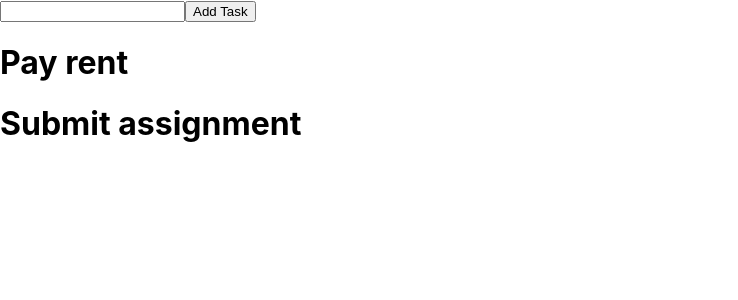
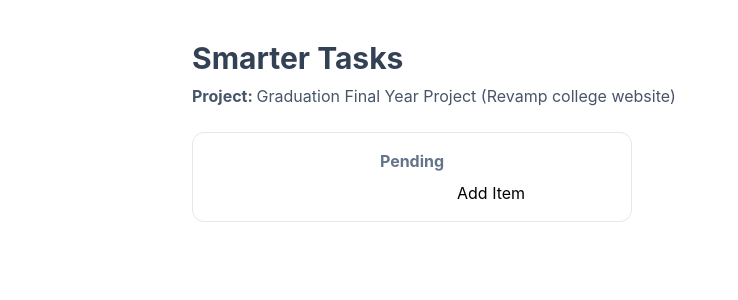
Before and after one commit to DipeshRaval/wd301, a React (Create React App) app in the folder smarter-tasks/: page / in a window 1280 px wide. Shown: the top 300 px of the page, without its empty margins (0-738 px from the left). Built offline with nearby package versions, Linux system fonts and the light colour scheme.

Commit message:
here we can create a task with their titles

```diff
--- a/smarter-tasks/package.json
+++ b/smarter-tasks/package.json
@@ -39,5 +39,8 @@
       "last 1 firefox version",
       "last 1 safari version"
     ]
+  },
+  "devDependencies": {
+    "tailwindcss": "^3.3.1"
   }
 }
--- a/smarter-tasks/src/App.tsx
+++ b/smarter-tasks/src/App.tsx
@@ -1,14 +1,12 @@
 import React from 'react';
-import TaskForm from './TaskForm';
+import TaskApp from './TaskApp';
 
-import TaskList from './TaskList';
 
 
 function App() {
   return (
     <div className="App">
-      <TaskForm />
-      <TaskList />
+      <TaskApp />
     </div>
   );
 }
--- a/smarter-tasks/src/Task.tsx
+++ b/smarter-tasks/src/Task.tsx
@@ -7,7 +7,14 @@ interface TaskProp {
 export default class Task extends Component<TaskProp> {
   render() {
     return (
-      <h1>{this.props.title} </h1>
-    )
+      <div className="TaskItem shadow-md border border-slate-100">
+        <h2 className="text-base font-bold my-1">{this.props.title}</h2>
+        <p className="text-sm text-slate-500">{"this.props.dueDate"}</p>
+        <p className="text-sm text-slate-500">
+          {/* Description: {this.props.description} */}
+          Description
+        </p>
+      </div>
+    );
   }
 }
--- /dev/null
+++ b/smarter-tasks/src/TaskApp.tsx
@@ -0,0 +1,53 @@
+import React, { Component } from 'react'
+import TaskForm from './TaskForm'
+import TaskList from './TaskList'
+import { TaskItem } from './types'
+
+interface TaskAppProps {
+
+}
+
+interface TaskAppState {
+  tasks : TaskItem[]
+}
+
+export default class TaskApp extends Component<TaskAppProps,TaskAppState> {
+
+  constructor(props : TaskAppProps){
+    super(props);
+    this.state = {
+      tasks : []
+    }
+  }
+
+  addTask = (task :TaskItem) => {
+    this.setState((state,props)=>{
+      return {
+        tasks : [...state.tasks,task]
+      }
+    })
+  }
+
+  render() {
+    return (
+      <div className="container py-10 max-w-4xl mx-auto">
+      <h1 className="text-3xl mb-2 font-bold text-slate-700">
+        Smarter Tasks
+      </h1>
+      <h1 className="text-md mb-6 text-slate-600">
+        <span className="font-bold">Project: </span>
+        Graduation Final Year Project (Revamp college website)
+      </h1>
+      <div className="grid grid-cols-2 gap-4">
+        <div className="border border-slate-200 rounded-xl p-4">
+          <h1 className="text-slate-500 font-bold text-center mb-2">
+            Pending
+          </h1>
+          <TaskForm addTask={this.addTask}/>
+          <TaskList tasks={this.state.tasks} />
+        </div>
+      </div>
+    </div>
+    )
+  }
+}
--- /dev/null
+++ b/smarter-tasks/src/TaskCard.css
@@ -0,0 +1,5 @@
+.TaskItem {
+  /* border: 1px solid #DFDFDF; */
+  border-radius: 4px;
+  padding: 10;
+}
--- a/smarter-tasks/src/TaskForm.tsx
+++ b/smarter-tasks/src/TaskForm.tsx
@@ -1,27 +1,44 @@
-import React, { Component, createRef } from 'react'
+import React, { Component } from 'react'
+import { TaskItem } from './types'
 
 interface TaskFormProps{
-
+  addTask : (task :TaskItem) => void
 }
 interface TaskFormState{
-
+  title : string
 }
 
 export default class TaskForm extends Component<TaskFormProps,TaskFormState> {
 
-  inputRef = createRef<HTMLInputElement>()
+  constructor(props : TaskFormProps)
+  {
+    super(props)
+    this.state = {
+      title : ""
+    }
+  }
 
-  addTask : React.FormEventHandler<HTMLFormElement> = (e) => {
-    e.preventDefault()
-    console.log("Form Submited");
-    console.log("Value = " + this.inputRef.current?.value);
+  addTask : React.FormEventHandler<HTMLFormElement> = (event) => {
+    event.preventDefault();
+    const newTask = {
+      title: this.state.title
+    }
+    this.props.addTask(newTask);
+    this.setState({ title: "" });
+  }
+
+  titleChange : React.ChangeEventHandler<HTMLInputElement> = (event) => {
+    // console.log(event.target.value);
+    this.setState({
+      title : event.target.value
+    })
   }
 
   render() {
     return (
      <form onSubmit={this.addTask}>
-      <input type="text" ref={this.inputRef}/>
-      <input type="submit" value="Add Task" />
+      <input type="text" value={this.state.title} onChange={this.titleChange}/>
+      <button type='submit'>Add Item</button>
      </form>
     )
   }
--- a/smarter-tasks/src/TaskList.tsx
+++ b/smarter-tasks/src/TaskList.tsx
@@ -1,41 +1,18 @@
 import React, { Component } from 'react'
 import Task from "./Task";
+import { TaskItem } from './types';
 
 interface Props {
-}
-
-interface TaskItem {
-  title: string
-}
-
-interface State {
   tasks: TaskItem[];
 }
 
+interface State {}
+
 export default class TaskList extends Component<Props, State> {
-  constructor(props: Props) {
-    super(props);
-    this.state = {
-      tasks : [],
-    }
-  }
-
-  // componentDidMount() {
-  //   this.setState({
-  //     tasks: [{ title: "Pay rent" }, { title: "Submit assignment" }]
-  //   })
-  // }
-
-  componentDidMount() {
-    const tasks = [{ title: "Pay rent" }, { title: "Submit assignment" }];
-    this.setState((state, props) => ({
-      tasks,
-    }));
-  }
 
   render() {
     return (
-      this.state.tasks.map((task,index) => <Task key={index} title={task.title} />)
+      this.props.tasks.map((task,index) => <Task key={index} title={task.title} />)
     )
   }
 }
--- /dev/null
+++ b/smarter-tasks/src/types.ts
@@ -0,0 +1,3 @@
+export interface TaskItem {
+  title: string
+}
--- /dev/null
+++ b/smarter-tasks/tailwind.config.js
@@ -0,0 +1,8 @@
+/** @type {import('tailwindcss').Config} */
+module.exports = {
+  content: ["./src/**/*.{js,jsx,ts,tsx}"],
+  theme: {
+    extend: {},
+  },
+  plugins: [],
+};
```
Also changed, not shown: smarter-tasks/src/index.css (+7 -3 lines), 1 other file (tests, documents, lock files or other folders).
